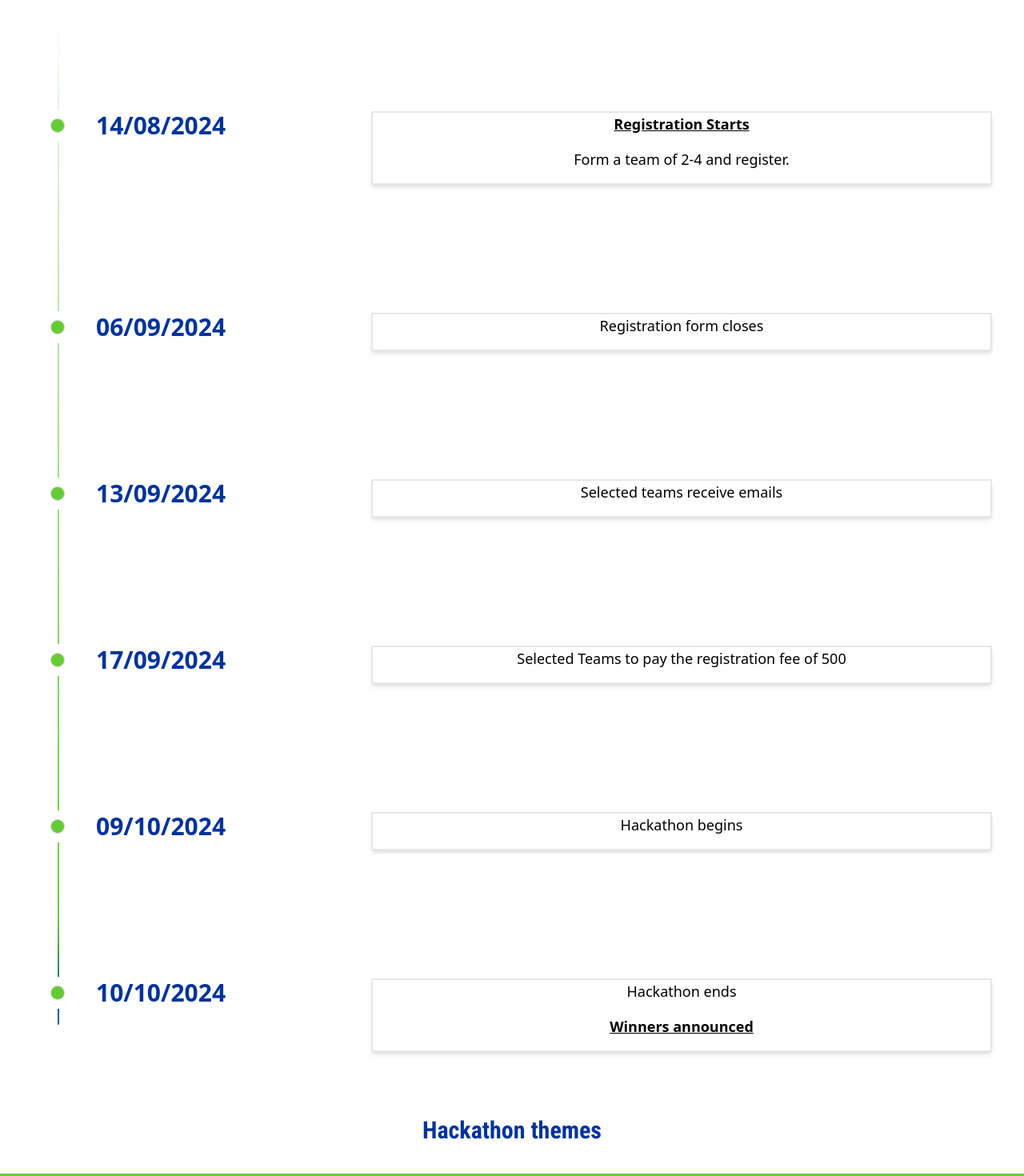
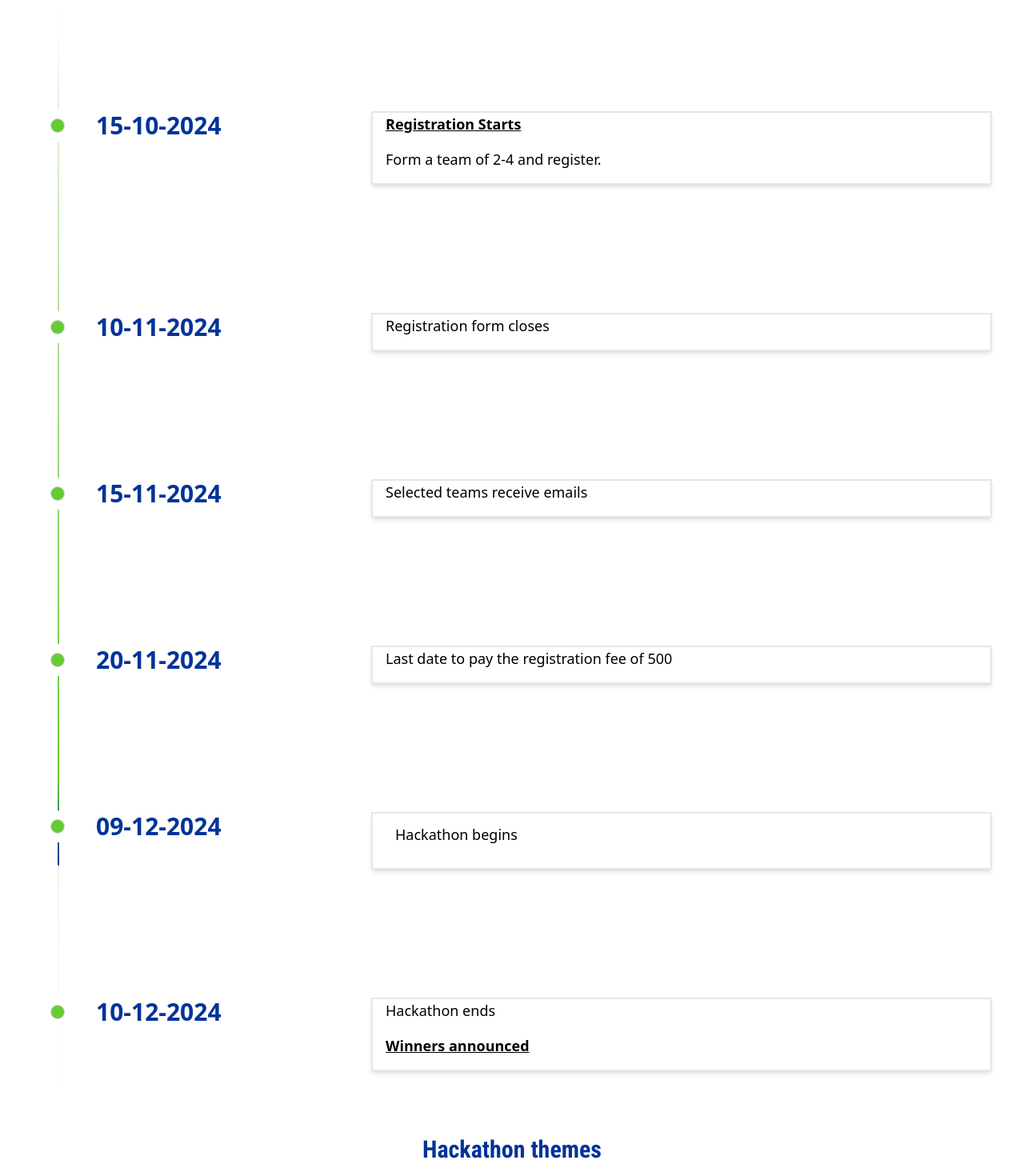
Before and after one commit to IHRD-Ai-Conclave/hackathon_website, a Next.js app in the folder website/: page / in a window 1280 px wide. Shown: the part 1260-2730 px from the top of the page at 80% size. Built offline with nearby package versions, Linux system fonts and the light colour scheme.

Commit message:
prize update,dates updated

```diff
--- a/website/package.json
+++ b/website/package.json
@@ -20,6 +20,7 @@
     "clsx": "^2.1.1",
     "framer-motion": "^11.3.24",
     "gsap": "^3.12.5",
+    "lucide-react": "^0.447.0",
     "mini-svg-data-uri": "^1.4.4",
     "next": "^14.2.5",
     "react": "^18",
--- a/website/src/app/component/Confetti.tsx
+++ b/website/src/app/component/Confetti.tsx
@@ -10,7 +10,7 @@ export function PrizeSectionWithConfetti() {
     setHasFired(true);
 
     const end = Date.now() + 3 * 1000; // 3 seconds
-    const colors = ["#a786ff", "#fd8bbc", "#eca184", "#f8deb1"];
+    const colors = ["#66CC33", "#003399"];
 
     const frame = () => {
       if (Date.now() > end) return;
--- a/website/src/app/component/Faq.jsx
+++ b/website/src/app/component/Faq.jsx
@@ -3,42 +3,31 @@ import Collapsible from './Collapsable'
 
 const Faq = () => {
   return (
-    <div id='faq' style={{width:'100vw',display:'flex',alignContent:'center',justifyContent:'center',flexDirection:'column',alignItems:'center',gap:'2vh'}}>
-        <div style={{fontSize:'40px'}}><h1>Frequently Asked Questions</h1></div>
-    <div style={{width:'70vw',display:'flex',flexDirection:'column',gap:'4vh'}}>
+    <div id="faq" className="w-full flex flex-col items-center justify-center px-4 py-8 space-y-8">
+      <h1 className="text-3xl md:text-4xl lg:text-5xl font-bold text-center">
+        Frequently Asked Questions
+      </h1>
+      <div className="w-full max-w-3xl space-y-4">
         <Collapsible title="What is the duration of the hackathon?">
           The hackathon will last for 24 hours.
         </Collapsible>
         <Collapsible title="Where will the event take place?">
-      The event will be held in Kanakakunnu Palace ,Trivandrum, Kerala.
+          The event will be held in Kanakakunnu Palace, Trivandrum, Kerala.
         </Collapsible>
         <Collapsible title="Who can participate in the event?">
           Participants should be college students from arts, polytechnic, or engineering backgrounds. The event is open to both beginners and experienced developers.
         </Collapsible>
-
-
         <Collapsible title="Is this hackathon a standalone program?">
-
           No, the hackathon is part of the IHRD GenAI Conclave 2.0.
         </Collapsible>
-
-
-
         <Collapsible title="What activities are included in the program?">
-
           The program includes coding sessions, workshops, mentoring, and presentations. Participants will work on their projects, attend expert talks, and present their solutions to a panel of judges.
-
         </Collapsible>
-
-
-
         <Collapsible title="How can I register for the event?">
           You can register by visiting our official website and completing the registration form.
         </Collapsible>
-
       </div>
     </div>
-
   )
 }
 
--- a/website/src/app/components/ui/timeline.jsx
+++ b/website/src/app/components/ui/timeline.jsx
@@ -32,7 +32,7 @@ export const Timeline = ({ data }) => {
 
       <div ref={ref} className="relative max-w-7xl mx-auto pb-20">
         {data.map((item, index) => (
-          <div key={index} className="flex justify-start pt-10 md:pt-40 md:gap-10">
+          <div key={index} className="flex justify-start pt-20 md:pt-40 md:gap-10">
             <div className="sticky flex flex-col md:flex-row z-40 items-center top-40 self-start max-w-xs lg:max-w-sm md:w-full">
               <div className="h-10 absolute left-3 md:left-3 w-10 rounded-full bg-white dark:bg-black flex items-center justify-center">
                 <div className="h-4 w-4 rounded-full bg-[#66CC33] dark:bg-[#003399] border border-neutral-300 dark:border-neutral-700 p-2" />
@@ -42,8 +42,8 @@ export const Timeline = ({ data }) => {
               </h3>
             </div>
 
-            <div className="border-2 shadow-md relative pl-20 pr-4 md:pl-4 w-full">
-              <h3 className=" md:hidden block text-3xl mb-4 text-left font-bold   text-[#003399] dark:text-[#66CC33]">
+            <div className="border-2 flex flex-col items-baseline shadow-md relative pl-20 pr-4 md:pl-4 w-full">
+              <h3 className="text-xl md:text-3xl md:hidden block  mb-4 text-left font-bold   text-[#003399] dark:text-[#66CC33]">
                 {item.title}
               </h3>
               {item.content}
--- a/website/src/app/page.js
+++ b/website/src/app/page.js
@@ -17,7 +17,7 @@ export default function Home() {
   const words = ["Journey", "Adventure", "Challenge", "Event"];
 
   return (
-    <div className="flex flex-col">
+    <div className="flex flex-col ">
       <div className="w-full bg-gradient-to-b  dark:to-black relative flex flex-col items-center justify-center">
         {/* Radial gradient for the container to give a faded look */}
         <div className="absolute pointer-events-none inset-0 flex items-center justify-center [mask-image:radial-gradient(ellipse_at_center,_rgba(0,0,0,0.5),transparent)]"></div>
--- a/website/src/app/timeline/Timeline3.jsx
+++ b/website/src/app/timeline/Timeline3.jsx
@@ -4,68 +4,68 @@ import { Timeline } from "../components/ui/timeline";
 export default function TimelineDemo() {
   const data = [
     {
-      title: "14/08/2024",
+      title: "15-10-2024",
       content: (
-        <div className="flex flex-col items-center">
-          <p className="text-gradient font-bold text-base md:text-lg mb-4 text-center">
+        <div className="flexr">
+          <p className="text-gradient font-bold text-base md:text-lg mb-4 ">
            <u>
             Registration Starts
             </u>
           </p>
-          <p className="text-gradient text-base md:text-lg font-medium mb-4 text-center">
+          <p className="text-gradient text-base md:text-lg font-medium mb-4 ">
             Form a team of 2-4 and register.
           </p>
         </div>
       ),
     },
     {
-      title: "06/09/2024",
+      title: "10-11-2024",
       content: (
         <div className="flex flex-col items-center">
-          <p className="text-gradient text-base md:text-lg font-medium mb-4 text-center">
+          <p className="text-gradient text-base md:text-lg font-medium mb-4 ">
             Registration form closes
           </p>
         </div>
       ),
     },
     {
-      title: "13/09/2024",
+      title: "15-11-2024",
       content: (
         <div className="flex flex-col items-center">
-          <p className="text-gradient text-base md:text-lg font-medium mb-4 text-center">
+          <p className="text-gradient text-base md:text-lg font-medium mb-4 ">
             Selected teams receive emails
           </p>
         </div>
       ),
     },
     {
-      title: "17/09/2024",
+      title: "20-11-2024",
       content: (
         <div className="flex flex-col items-center">
-          <p className="text-gradient text-base md:text-lg font-medium mb-4 text-center">
-            Selected Teams to pay the registration fee of 500
+          <p className="text-gradient text-base md:text-lg font-medium mb-4 ">
+            Last date to pay the registration fee of 500
           </p>
         </div>
       ),
     },
     {
-      title: "09/10/2024",
+      title: "09-12-2024",
       content: (
-        <div className="flex flex-col items-center">
-          <p className="text-gradient text-base md:text-lg font-medium mb-4 text-center">
+        <div className="flex flex-col items-center ">
+          <p className="text-gradient text-base md:text-lg font-medium mb-4 text-center p-3">
             Hackathon begins
           </p>
         </div>
       ),
     },
     {
-      title: "10/10/2024",
+      title: "10-12-2024",
       content: (
-        <div className="flex flex-col items-center">
-          <p className="text-gradient text-base md:text-lg font-medium mb-4 text-center">
+        <div className="flex flex-col ">
+          <p className="text-gradient text-base md:text-lg font-medium mb-4 ">
             Hackathon ends
           </p>
-          <p className="text-gradient font-bold text-base md:text-lg mb-4 text-center">
+          <p className="text-gradient font-bold text-base md:text-lg mb-4 ">
             <u>
             Winners announced
             </u>
```
Also changed, not shown: website/src/app/prize/Prizes.jsx (+63 -37 lines), 1 other file (tests, documents, lock files or other folders). Lines whose indentation alone changed are shown as unchanged.
